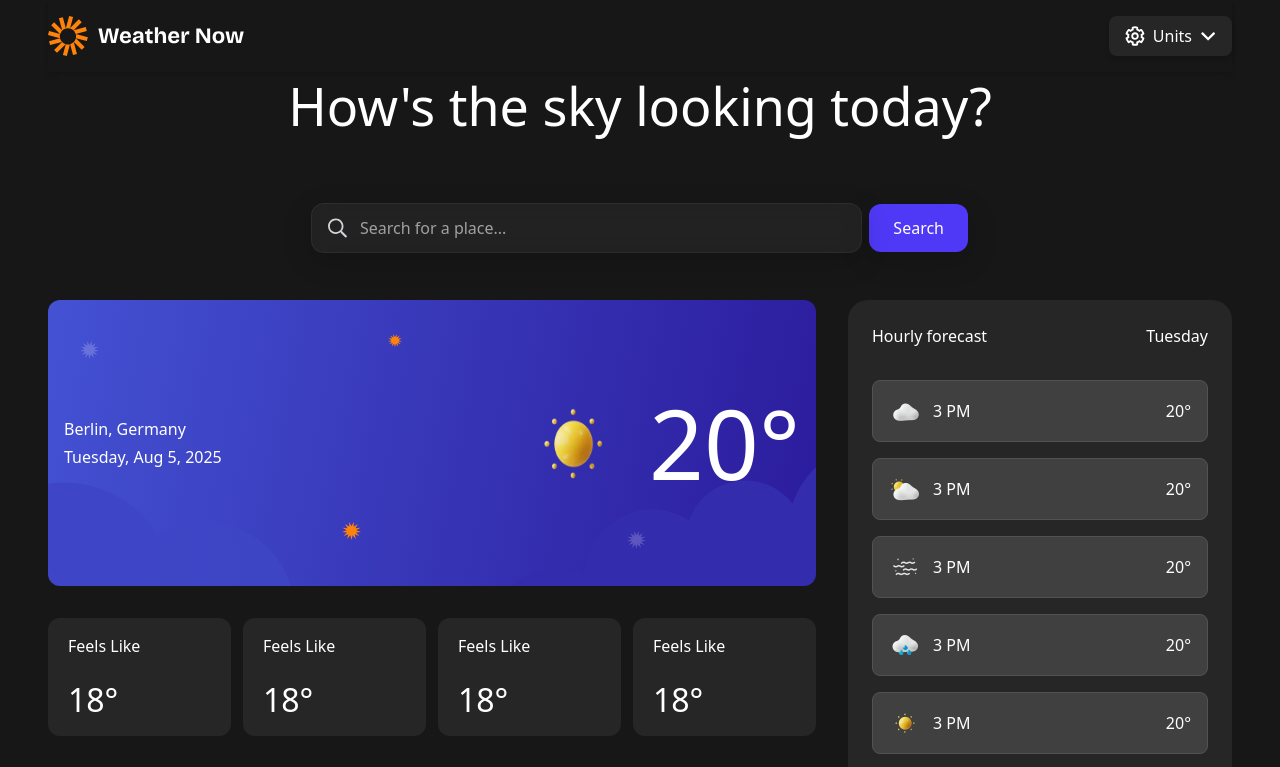
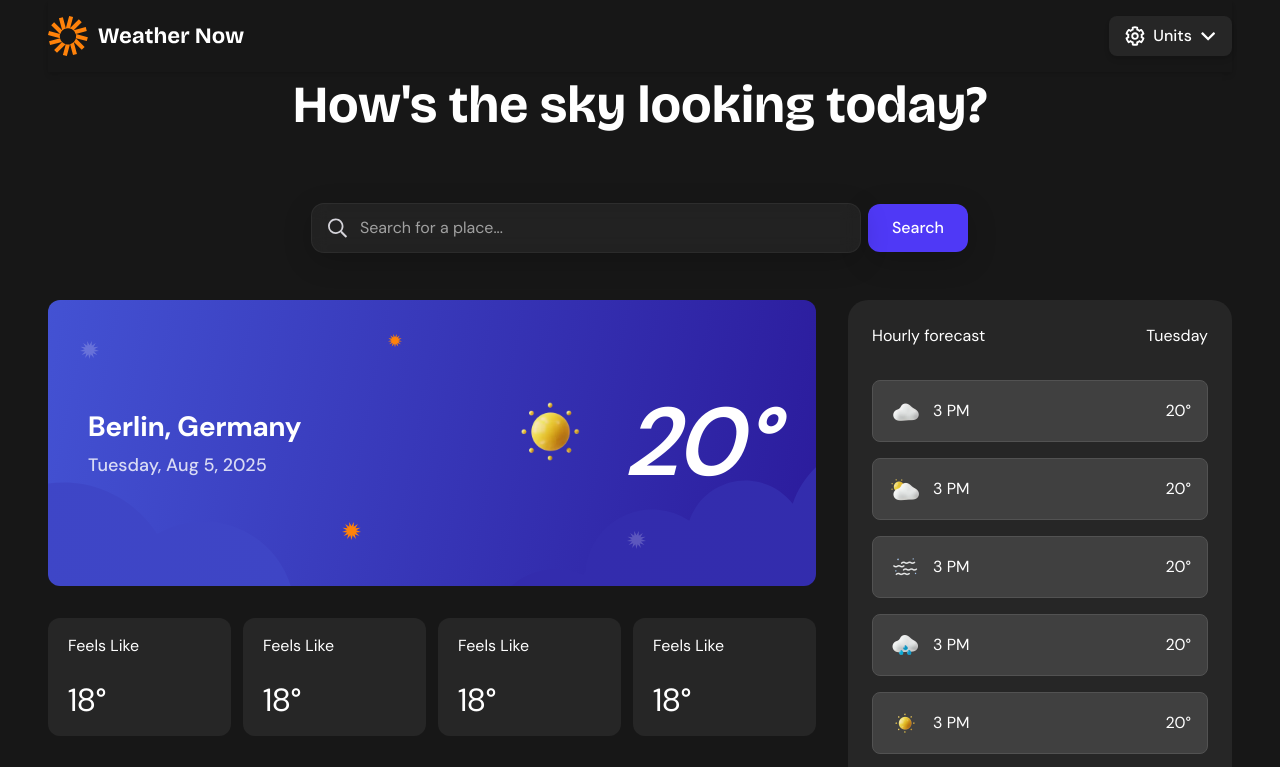
Before and after one commit to momin-riyadh/weather-app, a website: page index.html in a window 1280 px wide. Shown: the top 767 px of the page. Drawn offline with Linux system fonts and the light colour scheme.

Commit message:
fix and deploy

```diff
--- a/index.html
+++ b/index.html
@@ -14,7 +14,7 @@
     <div class="mx-auto max-w-[1216px] px-[16px]">
 
         <!--**********************************
-                      Top Header Parts
+                     Top Header Parts
          ***********************************-->
         <header class="w-full">
             <div class="flex justify-between items-center py-4 bg-neutral-900 shadow-md">
@@ -121,7 +121,9 @@
             </div>
 
             <div class="flex justify-center items-center text-center">
-                <h1 class="text-white text-[52px] leading-[1.3]">How's the sky looking today?</h1>
+                <h1 class="text-white text-[52px] leading-[1.3] font-bold font-['Bricolage_Grotesque',_sans-serif]">
+                    How's the sky
+                    looking today?</h1>
             </div>
 
 
@@ -189,17 +191,18 @@
                     <!--Card 1-->
                     <div class="flex justify-between items-center h-[286px] w-full gap-4 bg-neutral-800 rounded-xl p-4 bg-[url('/src/assets/images/bg-today-large.svg')] bg-cover bg-center bg-no-repeat max-[375px]:bg-[url('/src/assets/images/bg-today-small.svg')]">
 
-                        <div class="flex flex-shrink-0 justify-between items-center w-full">
+                        <div class="flex flex-shrink-0 justify-between items-center w-full p-6">
                             <div class="flex flex-col gap-1 text-white">
-                                <h2>Berlin, Germany</h2>
-                                <p>Tuesday, Aug 5, 2025</p>
+                                <h2 class="text-[28px] font-bold">Berlin, Germany</h2>
+                                <p class="text-[18px] font-medium text-white/80">Tuesday, Aug 5, 2025</p>
                             </div>
 
                             <div class="flex shrink-0 gap-4 align-center text-white ">
-                                <img width="120" height="120" src="src/assets/images/icon-sunny.webp" alt="">
-                                <span class="text-[96px]">20°</span>
+                                <img class="h-[120px] w-[120px]" src="src/assets/images/icon-sunny.webp" alt="">
+                                <span class="text-[96px] font-semibold italic">20°</span>
                             </div>
                         </div>
+
                     </div>
 
 
@@ -373,7 +376,6 @@
 
                                 </div>
                             </div>
-
 
 
                         </div>
--- a/src/assets/css/input.css
+++ b/src/assets/css/input.css
@@ -1,4 +1,19 @@
 @import "tailwindcss";
+
+@font-face {
+    font-family: 'Dm Sans';
+    src: url('../resources/assets/fonts/DM_Sans/DMSans-VariableFont_opsz,wght.ttf') format('truetype');
+    font-weight: 100 900;
+    font-stretch: 75% 100%;
+    font-optical-sizing: auto;
+}
+@font-face {
+    font-family: 'Bricolage Grotesque';
+    src: url('../resources/assets/fonts/Bricolage_Grotesque/BricolageGrotesque-VariableFont_opsz,wdth,wght.ttf') format('truetype');
+    font-weight: 100 900;
+    font-stretch: 75% 100%;
+    font-optical-sizing: auto;
+}
 
 @layer base {
     :root {
@@ -9,6 +24,8 @@
         --neutral-300: 240 6% 70%;
         --neutral-200: 250 6% 84%;
         --neutral-0: 0 0% 100%;
+        --font-family-primary: 'Dm Sans', sans-serif;
         color: #ffffff;
+        font-family: var(--font-family-primary);
     }
 }
```
Also changed, not shown: src/assets/css/style.css.
